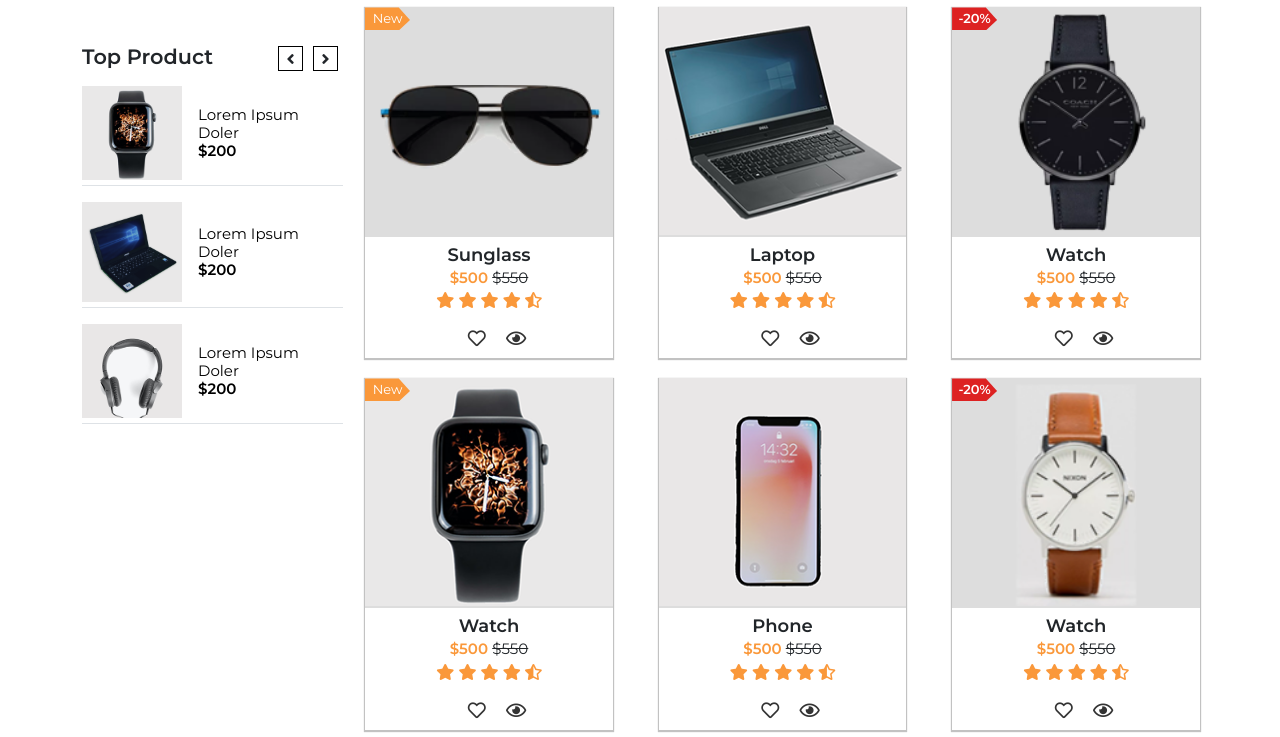
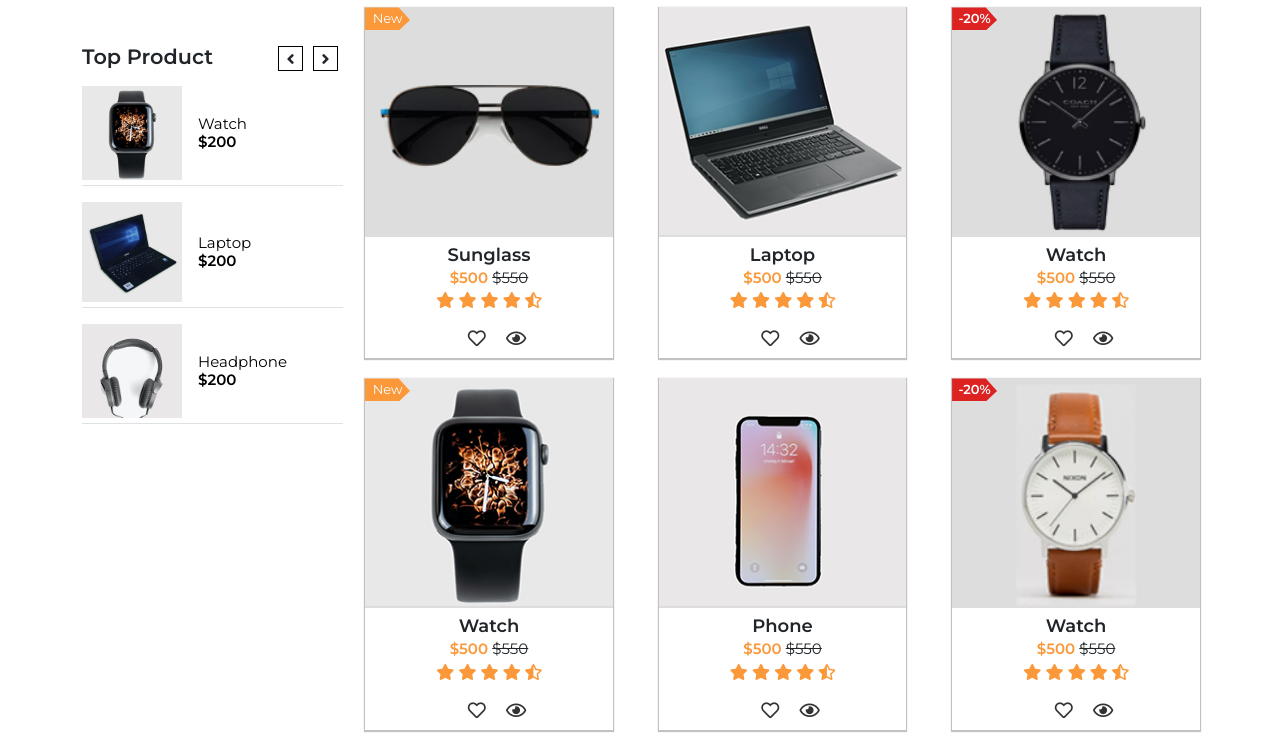
Before and after one commit to Mahmudtpi97/ElectroShop, a plain HTML site: page shop.html in a window 1280 px wide. Shown: the part 1146-1883 px from the top of the page. Drawn offline with Linux system fonts and the light colour scheme.

Commit message:
Update shop.html

```diff
--- a/shop.html
+++ b/shop.html
@@ -371,7 +371,7 @@
 											    	 <img src="assets/images/product/w1.png" alt="product">
 											    </div>
 											    <div class="single-lProduct-text">
-											    	  <h6>Lorem Ipsum Doler</h6>
+											    	  <h6>Watch</h6>
 											    	  <h5>$200</h5>
 											    </div>
 										   </a>
@@ -381,7 +381,7 @@
 											    	 <img src="assets/images/product/l3.png" alt="product">
 											    </div>
 											    <div class="single-lProduct-text">
-											    	  <h6>Lorem Ipsum Doler</h6>
+											    	  <h6>Laptop</h6>
 											    	  <h5>$200</h5>
 											    </div>
 										   </a>
@@ -391,7 +391,7 @@
 											    	 <img src="assets/images/product/h1.png" alt="product">
 											    </div>
 											    <div class="single-lProduct-text">
-											    	  <h6>Lorem Ipsum Doler</h6>
+											    	  <h6>Headphone</h6>
 											    	  <h5>$200</h5>
 											    </div>
 										   </a>
@@ -404,7 +404,7 @@
 											    	 <img src="assets/images/product/h1.png" alt="product">
 											    </div>
 											    <div class="single-lProduct-text">
-											    	  <h6>Lorem Ipsum Doler</h6>
+											    	  <h6>Headphone</h6>
 											    	  <h5>$200</h5>
 											    </div>
 										   </a>
@@ -414,7 +414,7 @@
 											    	 <img src="assets/images/product/w2.png" alt="product">
 											    </div>
 											    <div class="single-lProduct-text">
-											    	  <h6>Lorem Ipsum Doler</h6>
+											    	  <h6>Watch</h6>
 											    	  <h5>$200</h5>
 											    </div>
 										   </a>
@@ -424,7 +424,7 @@
 											    	 <img src="assets/images/product/p1.png" alt="product">
 											    </div>
 											    <div class="single-lProduct-text">
-											    	  <h6>Lorem Ipsum Doler</h6>
+											    	  <h6>Phone</h6>
 											    	  <h5>$200</h5>
 											    </div>
 										   </a>
```
